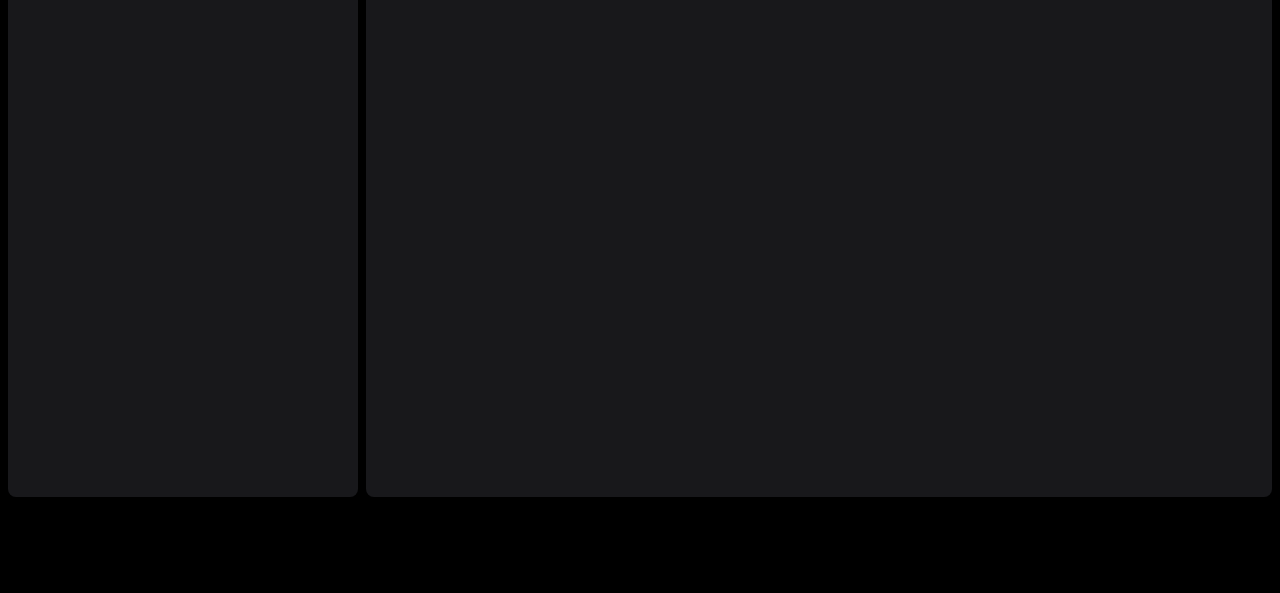
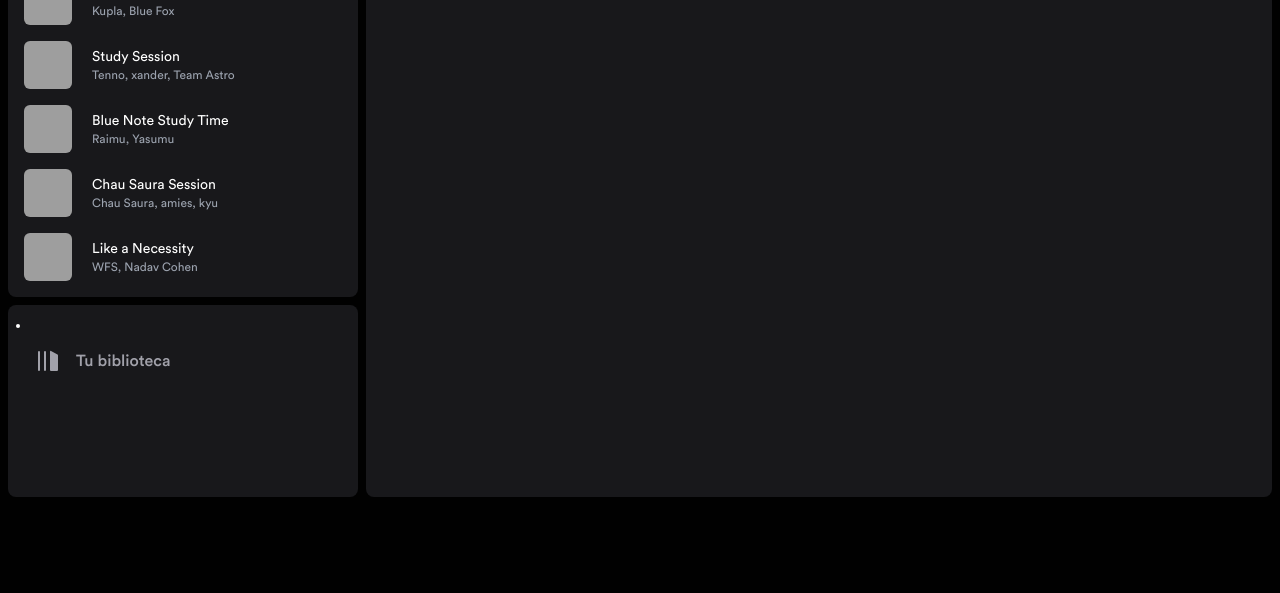
Before and after one commit to JsMendoza13/cloneSpotify, an Astro site: page / in a window 1280 px wide. Shown: the part 207-800 px from the top of the page. Built offline with nearby package versions, Linux system fonts and the light colour scheme; Astro itself is replaced by a stand-in of ours; grey boxes are pictures that could not be loaded.

Commit message:
component playlistItemCards

```diff
--- a/src/components/AsideMenu.astro
+++ b/src/components/AsideMenu.astro
@@ -3,6 +3,8 @@ import LibraryIcon from "../icons/Library.astro";
 import HomeIcon from "../icons/Home.astro";
 import SearchIcon from "../icons/Search.astro";
 import SideMenuItem from "./SideMenuItem.astro";
+import SideMenuCard from "./SideMenuCard.astro";
+import { playlists } from "@/lib/data";
 ---
 
 <nav class="flex flex-col flex-1 gap-2">
@@ -17,6 +19,7 @@ import SideMenuItem from "./SideMenuItem.astro";
         <SearchIcon />
          Buscar
       </SideMenuItem>
+      {playlists.map((playlist) => <SideMenuCard playlist={playlist} />)}
     </ul>
   </div>
 
--- /dev/null
+++ b/src/components/SideMenuCard.astro
@@ -0,0 +1,34 @@
+---
+import type { Playlist } from "@/lib/data";
+
+interface Props {
+  playlist: Playlist;
+}
+
+const { playlist } = Astro.props;
+const { id, cover, title, artists, color } = playlist;
+
+const artistsString = artists.join(", ");
+---
+
+<a
+  href={`/playlist/${id}`}
+  class="playlist-item flex relative p-2 overflow-hidden items-center gap-5 rounded-md hover:bg-zinc-800"
+>
+  <picture class="h-12 w-12 flex-none">
+    <img
+      src={cover}
+      alt={`Cover of ${title} by ${artistsString}`}
+      class="object-cover w-full h-full rounded-md"
+    />
+  </picture>
+
+  <div class="flex flex-auto flex-col truncate">
+    <h4 class="text-white text-sm">
+      {title}
+    </h4>
+    <span class="text-xs text-gray-400">
+      {artistsString}
+    </span>
+  </div>
+</a>
--- a/src/layouts/Layout.astro
+++ b/src/layouts/Layout.astro
@@ -42,8 +42,49 @@ const { title } = Astro.props;
     </style>
     <style is:global>
       html {
-        font-family: system-ui, sans-serif;
-        background: #000;
+        font-family: "CircularStd", system-ui, sans-serif;
+        background: #010101;
+        color: white;
+      }
+
+      @font-face {
+        font-family: "CircularStd";
+        src: url("/fonts/CircularStd-Medium.woff2") format("woff2");
+        font-weight: 500;
+        font-style: normal;
+        font-display: swap;
+      }
+
+      @font-face {
+        font-family: "CircularStd";
+        src: url("/fonts/CircularStd-Book.woff2") format("woff2");
+        font-weight: 400;
+        font-style: normal;
+        font-display: swap;
+      }
+
+      @font-face {
+        font-family: "CircularStd";
+        src: url("/fonts/CircularStd-Light.woff2") format("woff2");
+        font-weight: 300;
+        font-style: normal;
+        font-display: swap;
+      }
+
+      @font-face {
+        font-family: "CircularStd";
+        src: url("/fonts/CircularStd-Bold.woff2") format("woff2");
+        font-weight: 700;
+        font-style: normal;
+        font-display: swap;
+      }
+
+      @font-face {
+        font-family: "CircularStd";
+        src: url("/fonts/CircularStd-Black.woff2") format("woff2");
+        font-weight: 900;
+        font-style: normal;
+        font-display: swap;
       }
     </style>
   </body>
--- a/src/pages/index.astro
+++ b/src/pages/index.astro
@@ -1,7 +1,20 @@
 ---
 import Layout from "../layouts/Layout.astro";
+import PlayListItemCard from "@/components/PlayListItemCard.astro";
+import { playlists } from "@/lib/data";
 ---
 
-<Layout title="Spotify clone." />
+<Layout title="Spotify clone.">
+  <div
+    id="playlist-container"
+    class="relative transition-all duration-1000 bg-green-600"
+  >
+    <div class="relative z-10 px-6">
+      <h1 class="text-4xl">Buenos dias</h1>
+
+      {playlists.map((playlist) => <PlayListItemCard playlist={playlist} />)}
+    </div>
+  </div>
+</Layout>
 
 <style></style>
```
Also changed, not shown: tsconfig.json (+20 -0 lines), src/components/PlayListItemCard.astro (added).
